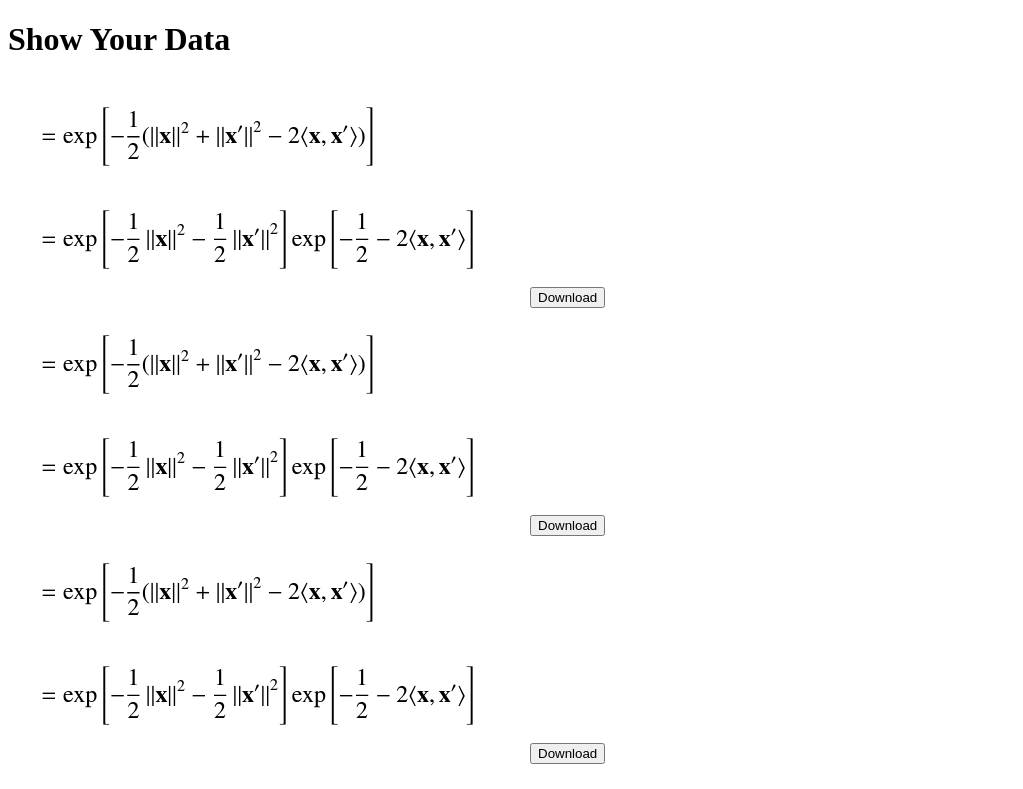
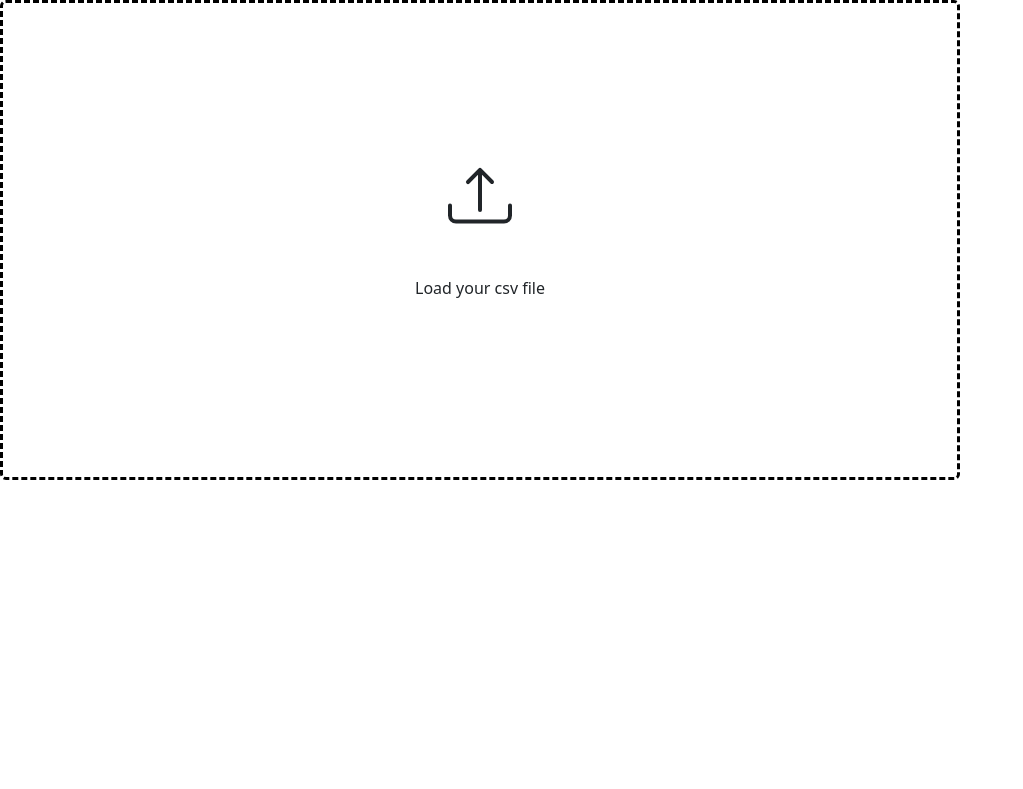
Before and after one commit to seonghun120614/SYD, a React (Vite) app in the folder app/front/: page / in a window 1280 px wide. Shown: the top 789 px of the page, without its empty margins (0-1023 px from the left). Built offline with nearby package versions, Linux system fonts and the light colour scheme.

Commit message:
feat: Create a

```diff
--- a/app/front/src/App.jsx
+++ b/app/front/src/App.jsx
@@ -1,17 +1,12 @@
 import React from "react";
 
-
-import Body from "./layouts/Body/Body";
-import Header from './layouts/Header/Header';
-import Footer from './layouts/Footer/Footer';
+import CSVUpload from "./components/CSVUpload/CSVUpload";
 
 
 const App = () => {
   return (
     <div>
-      <Header />
-      <Body />
-      <Footer />
+      <CSVUpload />
     </div>
   );
 }
--- /dev/null
+++ b/app/front/src/components/CSVUpload/CSVUpload.css
@@ -0,0 +1,11 @@
+#upload_button {
+  width: 60rem;
+  height: 30rem;
+  border: dashed black;
+  display: flex;
+  flex-direction: column;
+  align-items: center;
+  justify-content: center;
+}
+
+/*# sourceMappingURL=CSVUpload.css.map */
--- a/app/front/src/components/CSVUpload/CSVUpload.jsx
+++ b/app/front/src/components/CSVUpload/CSVUpload.jsx
@@ -1,4 +1,7 @@
 import React from "react";
+
+import "./CSVUpload.css";
+import { Upload } from 'react-bootstrap-icons';
 
 
 const CSVUpload = () => {
@@ -7,7 +10,13 @@ const CSVUpload = () => {
   */
   return (
     <form>
-      <input type="file" id="csv" name="csv" accept=".csv"/>
+      <label htmlFor="csv" class="btn btn-outline-black" id="upload_button">
+        <Upload style={{ fontSize: '4em' }} />
+        <br/>
+        <br/>
+        <p>Load your csv file</p>
+        <input type="file" id="csv" name="csv" style={{ display:"none" }} />
+      </label>
     </form>
   );
 }
--- a/app/front/src/main.jsx
+++ b/app/front/src/main.jsx
@@ -2,6 +2,7 @@ import React from 'react'
 import ReactDOM from 'react-dom/client'
 import App from './App.jsx'
 
+import 'bootstrap/dist/css/bootstrap.min.css';
 
 ReactDOM.createRoot(document.getElementById('root')).render(
   <React.StrictMode>
```
Also changed, not shown: 1 other file (tests, documents, lock files or other folders).
